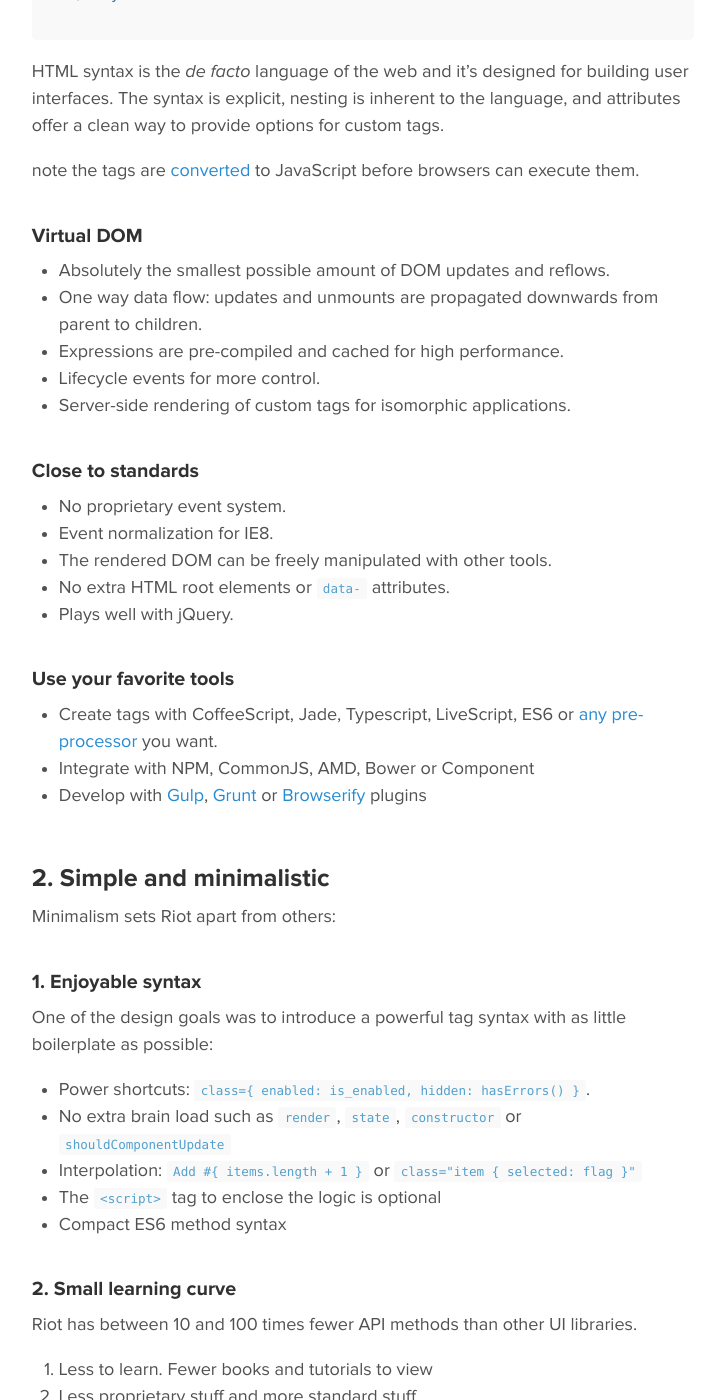
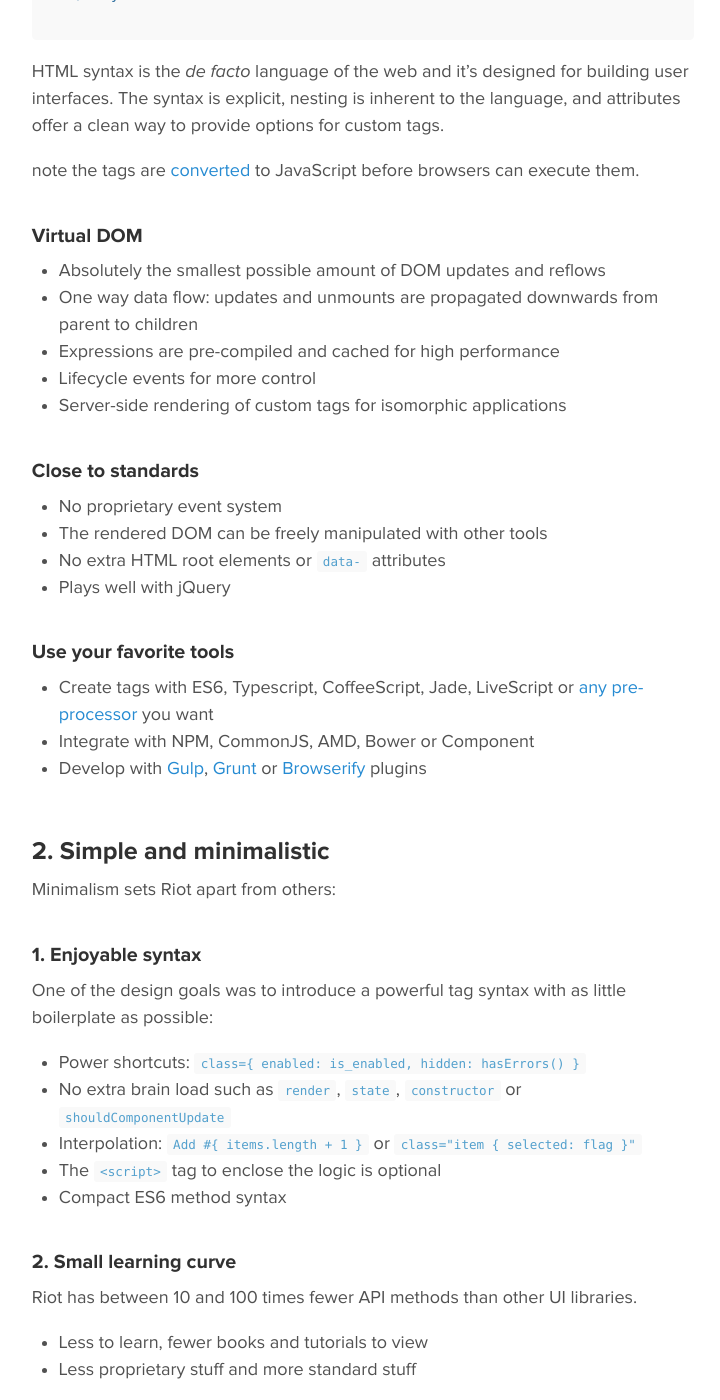
Before and after one commit to riot/riot.github.io, a Jekyll site: the page built from index.md, in a window 1280 px wide and 1400 px high, scrolled down 2155 px. Shown: the whole window, without its empty margins (277-997 px from the left). Built offline with Jekyll 4.4.1, drawn with Linux system fonts in a browser that asks for light colours; Markdown is read by kramdown in place of the engine named in the settings; some of the changed text lies outside the part shown.

Commit message:
Removal of IE8, minor grammar and wording changes

```diff
--- a/index.md
+++ b/index.md
@@ -89,23 +89,22 @@
 
 
 ### Virtual DOM
-- Absolutely the smallest possible amount of DOM updates and reflows.
-- One way data flow: updates and unmounts are propagated downwards from parent to children.
-- Expressions are pre-compiled and cached for high performance.
-- Lifecycle events for more control.
-- Server-side rendering of custom tags for isomorphic applications.
+- Absolutely the smallest possible amount of DOM updates and reflows
+- One way data flow: updates and unmounts are propagated downwards from parent to children
+- Expressions are pre-compiled and cached for high performance
+- Lifecycle events for more control
+- Server-side rendering of custom tags for isomorphic applications
 
 
 ### Close to standards
-- No proprietary event system.
-- Event normalization for IE8.
-- The rendered DOM can be freely manipulated with other tools.
-- No extra HTML root elements or `data-` attributes.
-- Plays well with jQuery.
+- No proprietary event system
+- The rendered DOM can be freely manipulated with other tools
+- No extra HTML root elements or `data-` attributes
+- Plays well with jQuery
 
 
 ### Use your favorite tools
-- Create tags with CoffeeScript, Jade, Typescript, LiveScript, ES6 or [any pre-processor](compiler.html#pre-processors) you want.
+- Create tags with ES6, Typescript, CoffeeScript, Jade, LiveScript or [any pre-processor](compiler.html#pre-processors) you want
 - Integrate with NPM, CommonJS, AMD, Bower or Component
 - Develop with [Gulp](https://github.com/e-jigsaw/gulp-riot), [Grunt](https://github.com/ariesjia/grunt-riot) or [Browserify](https://github.com/jhthorsen/riotify) plugins
 
@@ -120,7 +119,7 @@
 
 One of the design goals was to introduce a powerful tag syntax with as little boilerplate as possible:
 
-- Power shortcuts: `class={ enabled: is_enabled, hidden: hasErrors() }`.
+- Power shortcuts: `class={ enabled: is_enabled, hidden: hasErrors() }`
 - No extra brain load such as `render`, `state`, `constructor` or `shouldComponentUpdate`
 - Interpolation: `Add #{ items.length + 1 }` or `class="item { selected: flag }"`
 - The `<script>` tag to enclose the logic is optional
@@ -179,7 +179,7 @@
 
 ## Conclusion
 
-Riot is React + Polymer + models + routing without the bloat. It works today, even on IE8. It's dead simple to use and it weighs almost nothing. No reinventing the wheel, but rather taking the good parts of what's there and making the simplest tool possible.
+Riot is Web Components for everyone. Think React + Polymer but without the bloat. It's intuitive and weighs almost nothing. No reinventing the wheel, but rather taking the good parts of what's there and making the simplest tool possible.
 
 We should focus on reusable components instead of templates. According to the developers of React:
 
```
Also changed, not shown: other parts of index.md (+11 -10 lines).
